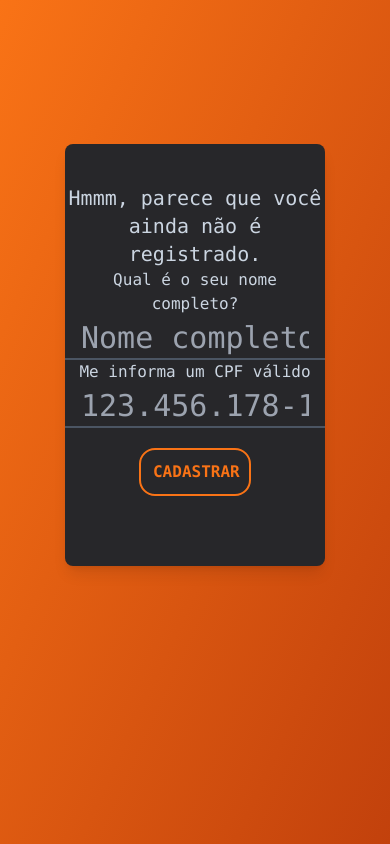
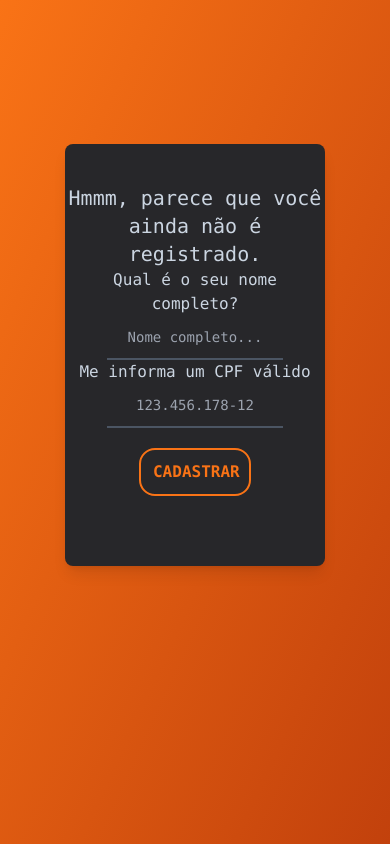
Before and after one commit to JohannesAlves/Bank-Study, a React (Vite) app in the folder web/: page /signup in a window 390 px wide. Built offline with nearby package versions, Linux system fonts and the light colour scheme.

Commit message:
refactor: responsive signup mobile

```diff
--- a/web/src/pages/Signup/Signup.tsx
+++ b/web/src/pages/Signup/Signup.tsx
@@ -44,13 +44,13 @@ export function Signup() {
                 </div>
 
                 <form onSubmit={handleSubmit(onSubmit)} autoComplete="off">
-                    <div className="flex sm:space-x-5 2xl:space-x-10 flex-wrap justify-center">
+                    <div className="flex sm:space-x-5 2xl:space-x-10 flex-wrap justify-center ">
                         <div>
                             <h2>Qual é o seu nome completo?</h2>
                             <input
                                 {...register("fullname")}
                                 placeholder="Nome completo..."
-                                className="input-variant-one"
+                                className="input-variant-one max-[615px]:w-44 max-[615px]:text-sm"
                             />
                         </div>
 
@@ -65,7 +65,7 @@ export function Signup() {
                                 onChange={handleChangeMask}
                                 value={value}
                                 placeholder="123.456.178-12"
-                                className="input-variant-one"
+                                className="input-variant-one max-[615px]:w-44 max-[615px]:text-sm"
                             />
                         </div>
                     </div>
```
